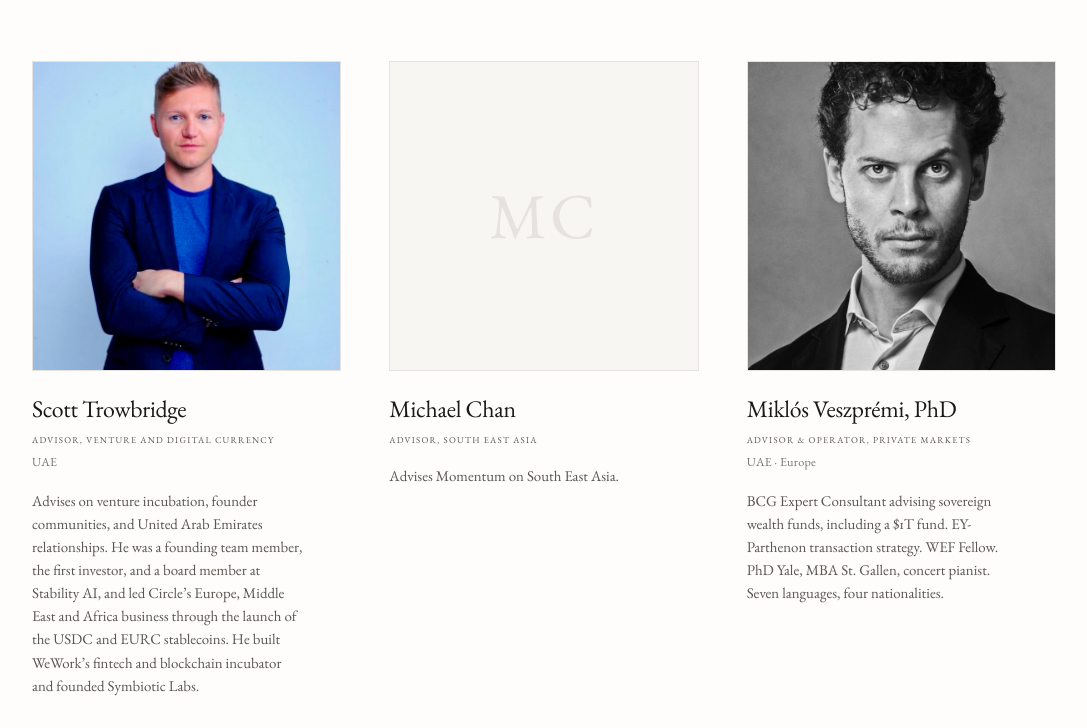
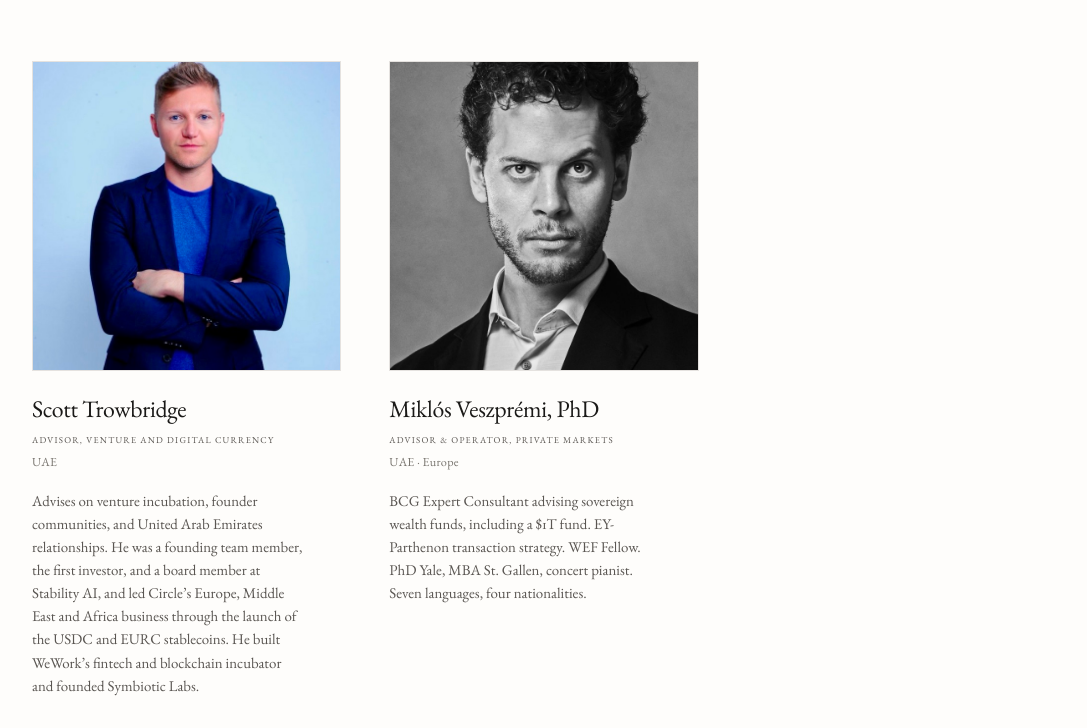
Before and after one commit to momentum-sez/momentum.inc, a plain HTML site: page team.html in a window 1280 px wide. Shown: the part 3772-4500 px from the top of the page, without its empty margins (91-1178 px from the left). Drawn offline with nearby package versions, Linux system fonts and the light colour scheme; a web font is replaced by a local one.

Commit message:
Team page: remove Michael Chan

```diff
--- a/team.html
+++ b/team.html
@@ -236,12 +236,6 @@
                             <p class="team-card-bio">Advises on venture incubation, founder communities, and United Arab Emirates relationships. He was a founding team member, the first investor, and a board member at Stability AI, and led Circle&rsquo;s Europe, Middle East and Africa business through the launch of the USDC and EURC stablecoins. He built WeWork&rsquo;s fintech and blockchain incubator and founded Symbiotic Labs.</p>
                         </div>
 
-                        <div class="team-card">
-                            <div class="team-portrait" data-initials="MC"></div>
-                            <h2 class="team-card-name">Michael Chan</h2>
-                            <p class="team-card-role">Advisor, South East Asia</p>
-                            <p class="team-card-bio">Advises Momentum on South East Asia.</p>
-                        </div>
 
                         <div class="team-card">
                             <div class="team-portrait" data-initials="MV"><img src="/team/miklos-veszpremi.jpg" alt="Miklós Veszprémi, PhD" width="1472" height="2216" loading="lazy"></div>
```
